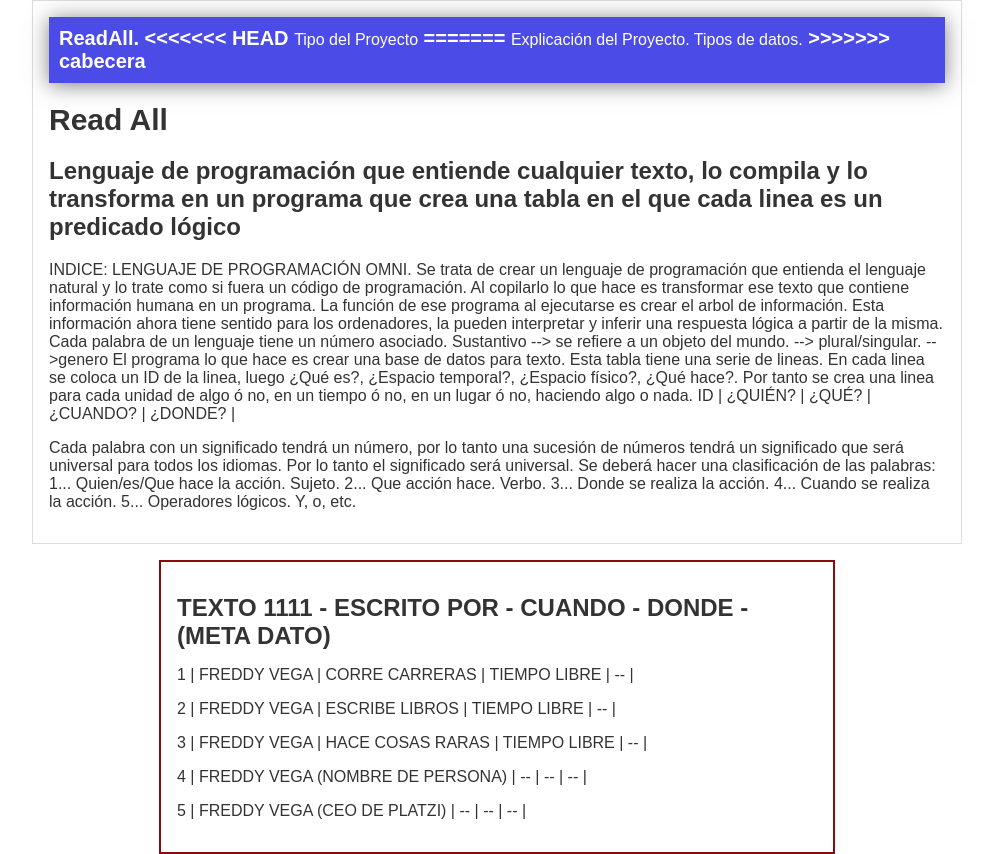
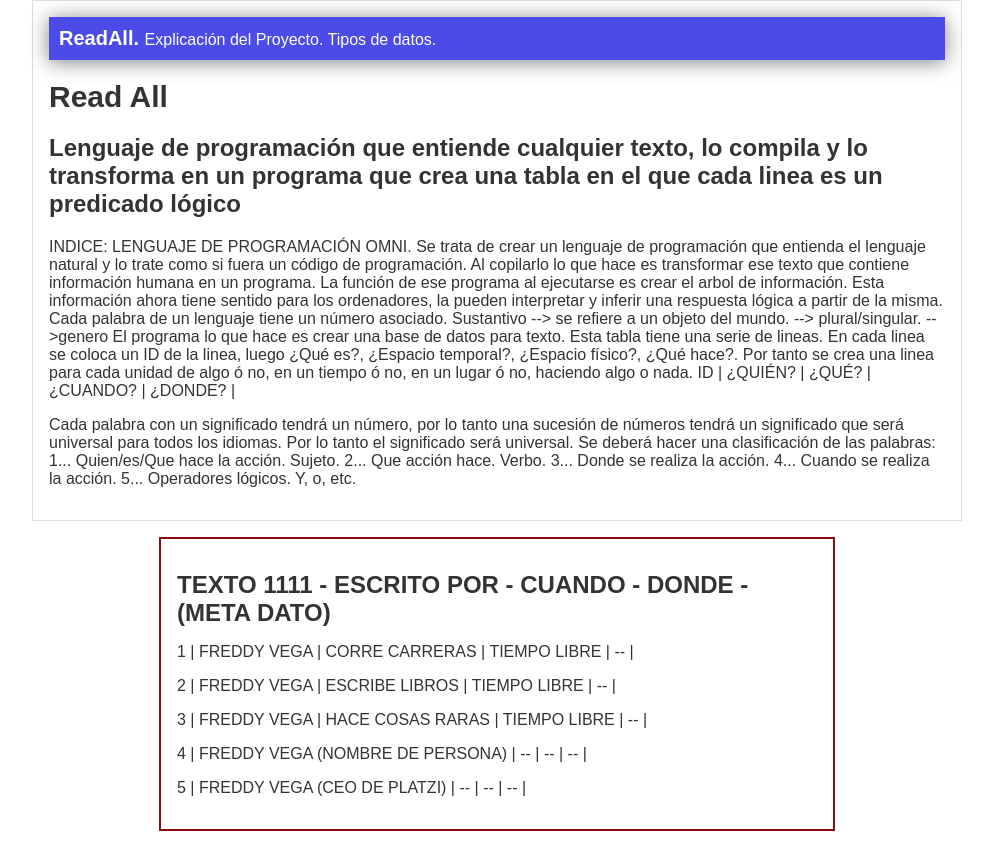
Before and after one commit to Jarribasc/ReadAll, a plain HTML site: page index.html in a window 1280 px wide. Shown: the whole page, without its empty margins (143-1136 px from the left). After the commit the page ends 831 px from the top, so only its background shows below. Drawn offline with Linux system fonts and the light colour scheme.

Commit message:
Una version 2.0

```diff
--- a/index.html
+++ b/index.html
@@ -4,18 +4,14 @@
     <meta charset="UTF-8">
     <meta http-equiv="X-UA-Compatible" content="IE=edge">
     <meta name="viewport" content="width=device-width, initial-scale=1.0">
-    <title>ReadAll Languaje</title>
+    <title>ReadAll 2.0</title>
     <link rel="stylesheet" href="css/estilos.css" />
 </head>
 <body>
     <div id="container">
         <div id="cabecera">
             ReadAll.
-<<<<<<< HEAD
-            <span id="tagline">Tipo del Proyecto</span>
-=======
             <span id="tagline">Explicación del Proyecto. Tipos de datos.</span>
->>>>>>> cabecera
 
         </div>
         <div id="post">
```
